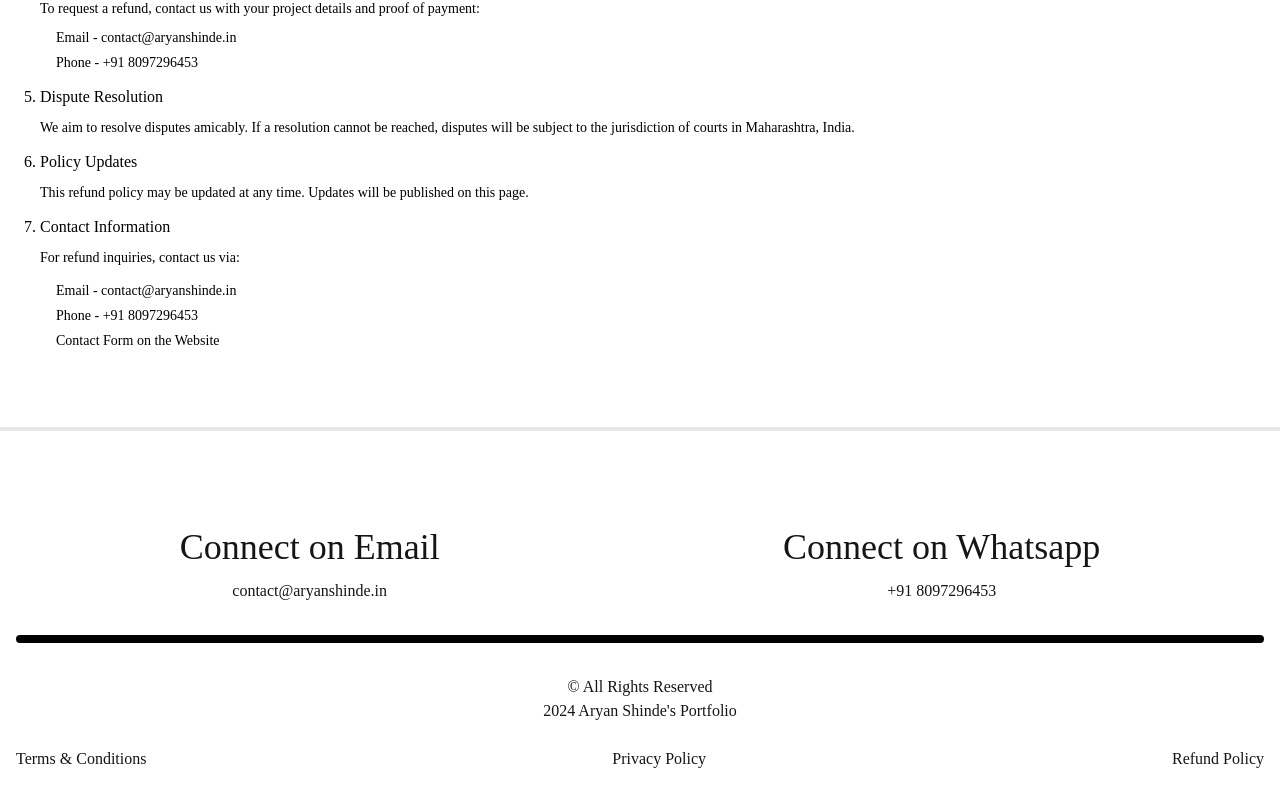
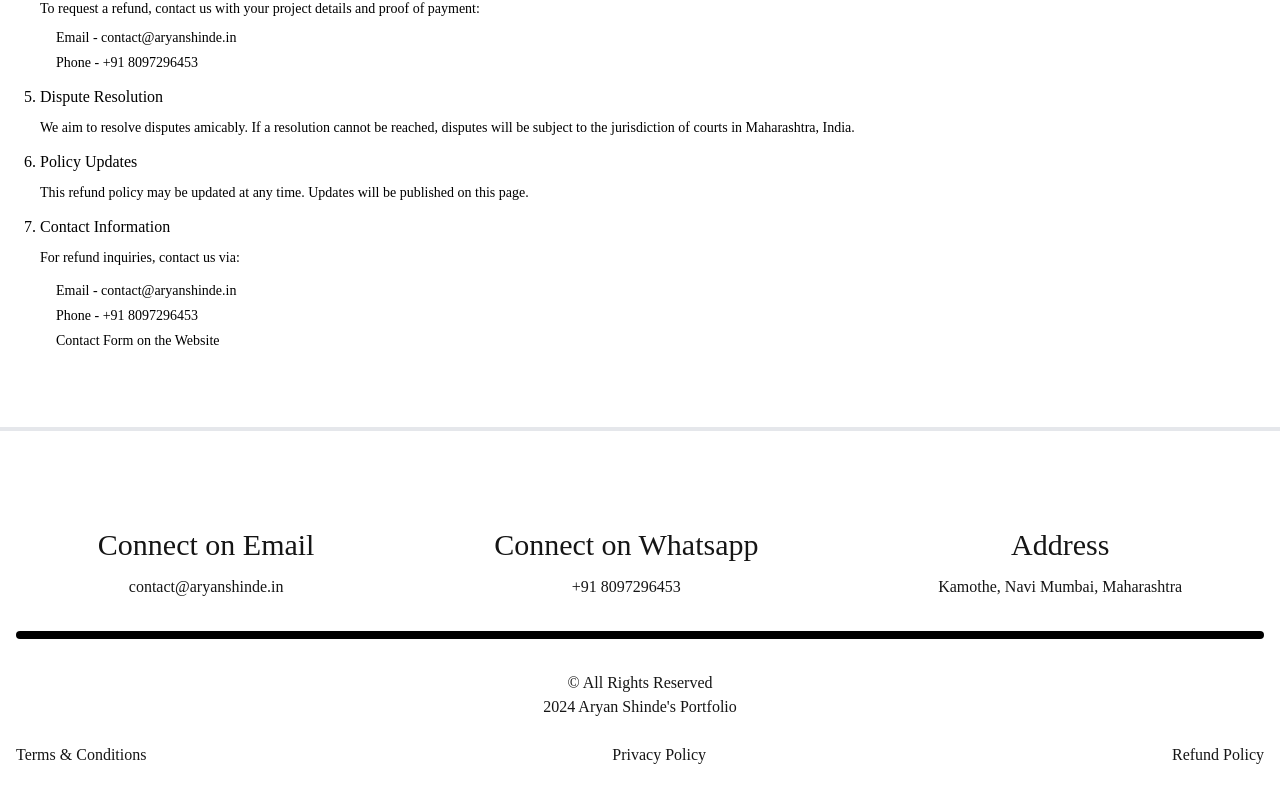
Before and after one commit to hetref/portfolio, a Next.js app: page /refund-policy in a window 1280 px wide. Shown: the part 466-1273 px from the top of the page. Built offline with nearby package versions, Linux system fonts and the light colour scheme; a web font is replaced by a local one.

Commit message:
Added Address on the footer

```diff
--- a/components/Footer.jsx
+++ b/components/Footer.jsx
@@ -10,13 +10,19 @@ const Footer = () => {
       <div className="max-w-7xl w-full">
         <div className="flex md:flex-row flex-col justify-around items-center gap-6 md:gap-4">
           <div className="text-center flex flex-col gap-1 md:gap-3">
-            <h1 className="text-2xl md:text-4xl">Connect on Email</h1>
+            <h1 className="text-2xl lg:text-3xl">Connect on Email</h1>
             <a href="mailto:contact@aryanshinde.in">contact@aryanshinde.in</a>
           </div>
           <div className="text-center flex flex-col gap-1 md:gap-3">
-            <h1 className="text-2xl md:text-4xl">Connect on Whatsapp</h1>
+            <h1 className="text-2xl lg:text-3xl">Connect on Whatsapp</h1>
             <a href="https://wa.me/+918097296453?text=Hii Aryan">
               +91 8097296453
+            </a>
+          </div>
+          <div className="text-center flex flex-col gap-1 md:gap-3">
+            <h1 className="text-2xl lg:text-3xl">Address</h1>
+            <a href="https://wa.me/+918097296453?text=Hii Aryan">
+              Kamothe, Navi Mumbai, Maharashtra
             </a>
           </div>
         </div>
```
